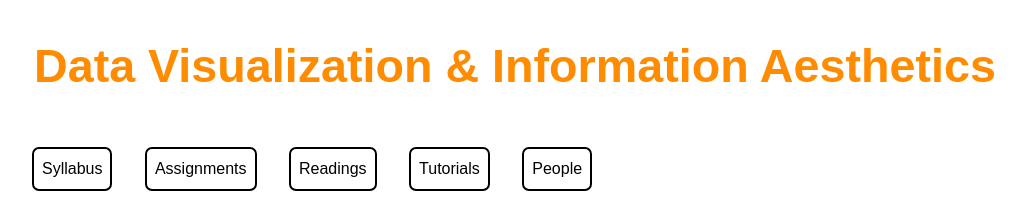
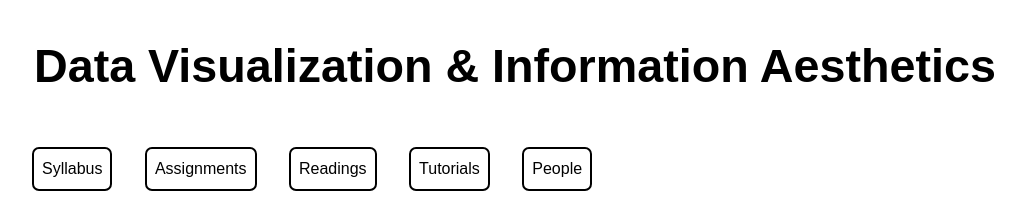
Before and after one commit to reginaflores/reginaflores.github.io, a plain HTML site: page index.html in a window 1280 px wide. Shown: the top 199 px of the page, without its empty margins (30-1055 px from the left). Drawn offline with Linux system fonts and the light colour scheme.

Commit message:
Update style.css

```diff
--- a/style.css
+++ b/style.css
@@ -53,7 +53,7 @@ body {
 }
 
 a {
-  color: darkorange;
+  color: black;
 }
 
 a:hover{
@@ -62,7 +62,7 @@ a:hover{
 
 header a, header a:hover {
   text-decoration: none;
-  color: darkorange;
+  color: black;
 }
 
 nav {
@@ -118,7 +118,7 @@ nav a {
 #headerimage {
   max-width: 80%;
   padding: 3%;
-  background-image: url("Visual_Twitter.png");
+  background-image: url("Visual_Twitter.pnga");
   background-color: black;
   height: 500px;
   display: flex;
```
